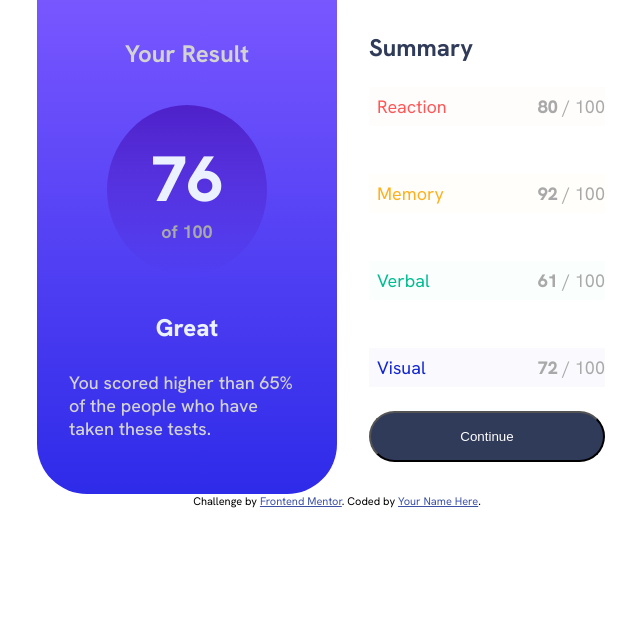
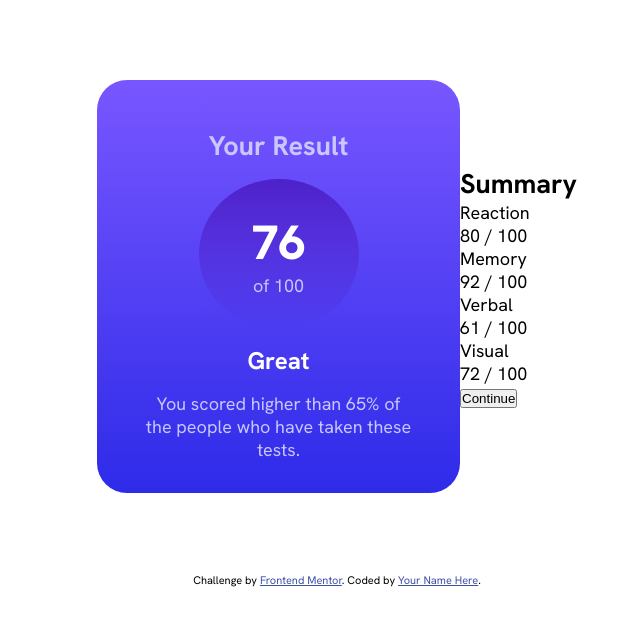
Before and after one commit to NeoDaigoro/fm-result-summary-component, a plain HTML site: page index.html in a window 1280 px wide. Shown: the whole page, without its empty margins (303-943 px from the left). Drawn offline with Linux system fonts and the light colour scheme.

Commit message:
second try

```diff
--- a/index.html
+++ b/index.html
@@ -28,149 +28,74 @@
     }
 
     .container {
+      display: flex;
+      justify-content: space-between;
+      flex-direction: column;
+      width: 20rem;
       margin: auto;
-      max-width: 375px;
-      /* box-shadow: rgba(100, 100, 111, 0.2) 0px 7px 29px 0px; */
     }
 
     .result {
-      display: flex;
-      flex-direction: column;
-      align-items: center;
-      justify-content: space-around;
-      background: linear-gradient(hsl(252, 100%, 67%), hsl(241,81%,54%));
-      border-bottom-left-radius: 50px;
-      border-bottom-right-radius: 50px;
+      background: linear-gradient(hsl(252, 100%, 67%), hsl(241, 81%, 54%));
+      /* margin: 0 auto; */
       padding: 2rem;
+      border-bottom-left-radius: 30px;
+      border-bottom-right-radius: 30px;
+      text-align: center;
     }
 
-    .result > h2 {
-      color: lightgray;
-      font-size: 24px;
+    .result-header {
+      text-align: center;
+      color: hsl(241, 100%, 89%);
+      margin: 1rem;
     }
 
     .result-value-container {
-      background: linear-gradient(hsla(256,72%,46%,1), hsla(241,72%,46%,0));
+      background: linear-gradient(hsla(256, 72%, 46%, 1), hsla(241, 72%, 46%, 0));
       border-radius: 100%;
-      width: 6rem;
-      margin: 1.5rem 0 1.5rem 0;
-      padding: 2rem;
-      text-align: center;
-      /* max-width: max-content; */
+      width: 10rem;
+      margin: 0 auto;
+      padding: 2rem 0;
     }
 
     .score {
-      color: hsl(221, 100%, 96%);
+      color: hsl(0, 0%, 100%);
       font-weight: 800;
-      font-size: 64px;
+      font-size: 48px;
     }
 
     .of-hundred {
-      color: darkgray;
-      font-weight: 700;
+      color: hsl(241, 100%, 89%);
     }
 
     .result-text {
-      color: hsl(221, 100%, 96%);
-      font-weight: 800;
+      color: hsl(0, 0%, 100%);
+      font-weight: 700;
+      margin: 1rem;
       font-size: 24px;
     }
 
     .result-desc {
-      color: lightgray;
-      padding: 1rem 0;
-      font-weight: 500;
+      color: hsl(241, 100%, 89%);
+      padding: 0 1rem;
     }
 
-    .summary {
-      display: flex;
-      flex-direction: column;
-      padding: 2rem;
-    }
-
-    .summary > div {
-      margin: 1.5rem 0;
-    }
-
-    .reaction, .memory, .verbal, .visual {
-      display: flex;
-      align-items: flex-end;
-      justify-content: space-between;
-      width: 100%;
-      color: darkgray
-    }
-
-    .reaction {
-      background: hsla(0, 100%, 67%, 0.02);
-      padding: 0.5rem 0;
-    }
-
-    .reaction > p:first-child {
-      color: hsla(0, 100%, 67%);
-      padding: 0 0.5rem;
-    }
-
-    .memory {
-      background: hsl(39, 100%, 56%, 0.02);
-      padding: 0.5rem 0;
-    }
-
-    .memory > p:first-child {
-      color: hsl(39, 100%, 56%);
-      padding: 0 0.5rem;
-    }
-
-    .verbal {
-      background: hsl(166, 100%, 37%, 0.02);
-      padding: 0.5rem 0;
-    }
-
-    .verbal > p:first-child {
-      color: hsl(166, 100%, 37%);
-      padding: 0 0.5rem;
-    }
-
-    .visual {
-      background: hsl(234, 85%, 45%, 0.02);
-      padding: 0.5rem 0;
-    }
-
-    .visual > p:first-child {
-      color: hsl(234, 85%, 45%);
-      padding: 0 0.5rem;
-    }
-
-    .summary-score {
-      font-weight: 800;
-    }
-
-    .summary-header {
-      color: hsl(224, 30%, 27%);
-      font-size: 24px;
-    }
-
-    .continue {
-      background-color: hsl(224, 30%, 27%);
-      color: hsl(0, 0%, 100%);
-      padding: 1rem;
-      border-radius: 30px;
-    }
-
-    @media (min-width: 376px) {
+    @media screen and (min-width: 376px) {
       .container {
+        display: flex;
+        align-items: center;
+        justify-content: space-between;
+        flex-direction: row;
+        width: 30rem;
         margin: auto;
-        max-width: 600px;
-        display: flex;
+        padding: 5rem 0;
       }
 
       .result {
-        width: 60%;
-      }
-
-      .summary {
-        width: 60%;
+        border-radius: 30px;
       }
     }
+
 
     .attribution { font-size: 11px; text-align: center; }
     .attribution a { color: hsl(228, 45%, 44%); }
```
